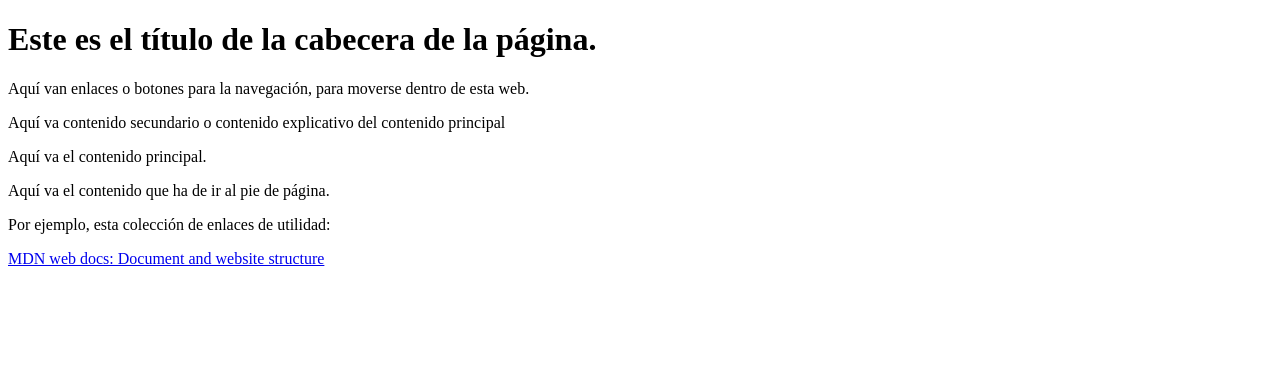
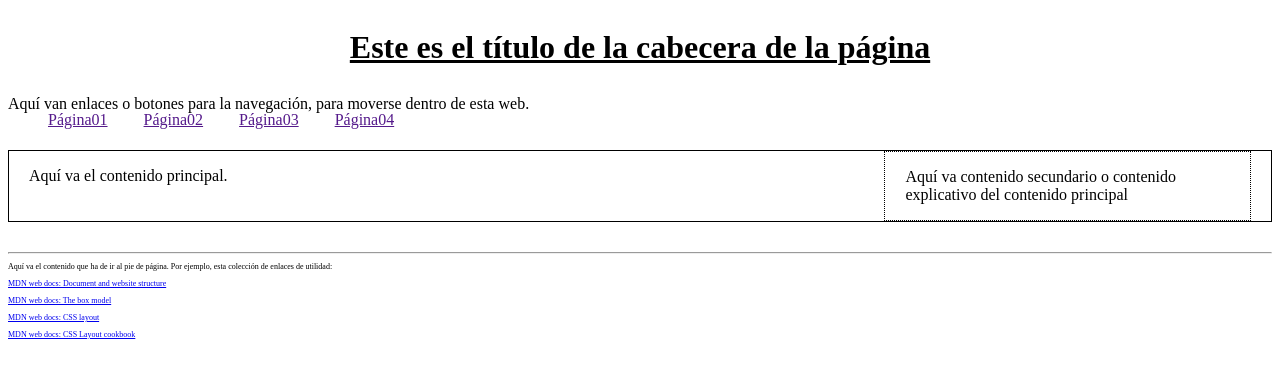
Before and after one commit to JuanMuruaOlalde/miniAppWeb, a website built with Parcel: page MiniAppWeb/index.html in a window 1280 px wide. Built offline with nearby package versions, Linux system fonts and the light colour scheme.

Commit message:
aplicar formato a la estructura base

```diff
--- a/MiniAppWeb/css/style.css
+++ b/MiniAppWeb/css/style.css
@@ -0,0 +1,34 @@
+header {
+    display: flex;
+    align-items: center;
+    justify-content: center;
+    text-decoration: underline;
+}
+
+nav {
+    margin: auto auto 30px auto;
+    line-height: 0;
+}
+
+nav li {
+    display: inline;
+    margin: 0 2em 0 0;
+}
+
+main {
+    border: 1px solid;
+    padding: 0 20px;
+    display: grid;
+    grid-template-columns: 70% 30%;
+}
+
+aside {
+    grid-column: 2;
+    border: 1px dotted;
+    padding: 0 20px;
+}
+
+footer {
+    margin: 30px auto auto auto;
+    font-size: 0.5em;
+}
--- a/MiniAppWeb/index.html
+++ b/MiniAppWeb/index.html
@@ -12,32 +12,47 @@
 
 <body>
     <header>
-        <h1>Este es el título de la cabecera de la página.</h1>
+        <h1>Este es el título de la cabecera de la página</h1>
     </header>
 
     <nav>
         <p>Aquí van enlaces o botones para la navegación, para moverse dentro de esta web.</p>
+        <ul>
+            <li><a href="">Página01</a></li>
+            <li><a href="">Página02</a></li>
+            <li><a href="">Página03</a></li>
+            <li><a href="">Página04</a></li>
+        </ul>
     </nav>
 
-    <aside>
-        <p>Aquí va contenido secundario o contenido explicativo del contenido principal</p>
-    </aside>
+    <main>
+        <div>
+            <p>Aquí va el contenido principal.</p>
 
-    <main>
-        <p>Aquí va el contenido principal.</p>
-        <section>
-            <article>
+            <section>
+                <article>
 
-            </article>
-        </section>
+                </article>
+            </section>
+        </div>
+
+        <aside>
+            <p>Aquí va contenido secundario o contenido explicativo del contenido principal</p>
+        </aside>
     </main>
 
     <footer>
-        <p>Aquí va el contenido que ha de ir al pie de página.</p>
-        <p>Por ejemplo, esta colección de enlaces de utilidad:</p>
-        <a
-            href="https://developer.mozilla.org/en-US/docs/Learn/HTML/Introduction_to_HTML/Document_and_website_structure#basic_sections_of_a_document">MDN
-            web docs: Document and website structure</a>
+        <hr />
+        <p>Aquí va el contenido que ha de ir al pie de página. Por ejemplo, esta colección de enlaces de utilidad:</p>
+        <p><a
+                href="https://developer.mozilla.org/en-US/docs/Learn/HTML/Introduction_to_HTML/Document_and_website_structure#basic_sections_of_a_document">MDN
+                web docs: Document and website structure</a></p>
+        <p><a href="https://developer.mozilla.org/en-US/docs/Learn/CSS/Building_blocks/The_box_model">MDN web docs: The
+                box model</a></p>
+        <p><a href="https://developer.mozilla.org/en-US/docs/Learn/CSS/CSS_layout">MDN web docs: CSS layout</a></p>
+        <p><a href="https://developer.mozilla.org/en-US/docs/Web/CSS/Layout_cookbook">MDN web docs: CSS Layout
+                cookbook</a></p>
+
     </footer>
 
     <script src="js/code.js"></script>
--- a/MiniAppWeb/package.json
+++ b/MiniAppWeb/package.json
@@ -11,5 +11,8 @@
   "license": "ISC",
   "devDependencies": {
     "eslint": "^8.27.0"
+  },
+  "dependencies": {
+    "parcel": "^2.8.0"
   }
 }
```
Also changed, not shown: 1 other file.
